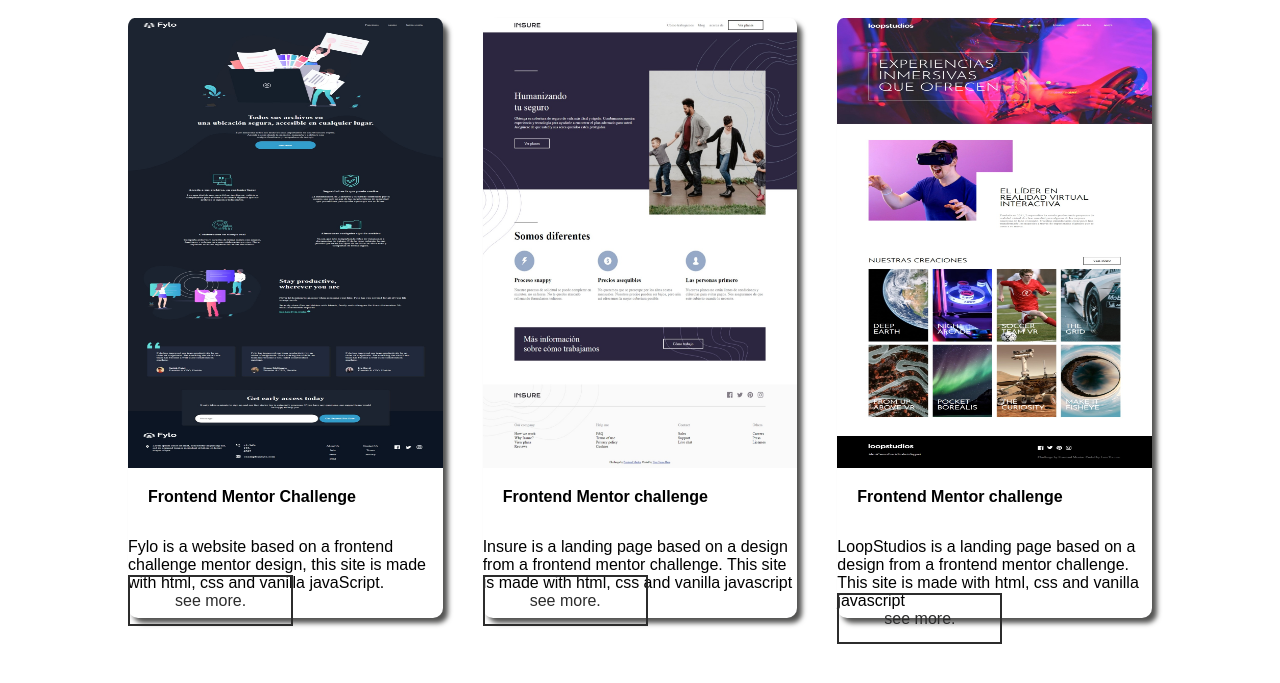
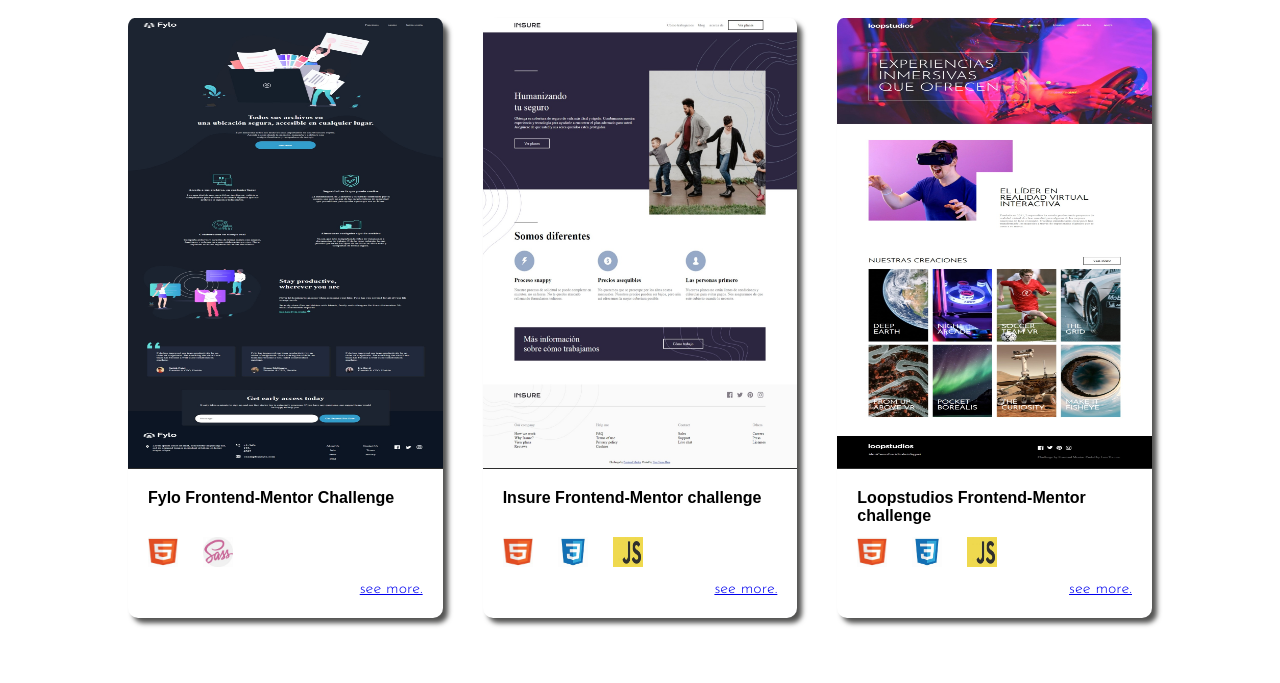
Before and after one commit to LuisTormes18/porfolio2.0, a plain HTML site: page assets/others.html in a window 1280 px wide. Shown: the part 97-780 px from the top of the page. Drawn offline with Linux system fonts and the light colour scheme.

Commit message:
modificando la pagina otros proyectos

```diff
--- a/assets/css/style.css
+++ b/assets/css/style.css
@@ -428,7 +428,9 @@ html {
     min-width: 100%;
   }
 }
-
+.card-footer{
+  border-top: 1px solid var(--bacground_color_principal);
+}
 .card-skills {
   height: 30px;
   display: flex;
--- a/assets/others.html
+++ b/assets/others.html
@@ -2,10 +2,15 @@
 <html lang="en">
 <head>
 	<meta charset="UTF-8">
-	<meta name="viewport" content="width=device-width, initial-scale=1.0">
+	<meta
+      name="viewport"
+      content="width=device-width, initial-scale=1.0, maximum-scale=5"
+    />
+    <meta name="description" content="Portfolio of luis tormes" />
 	<title>Luis Tormes | Projects</title>
+<link rel="stylesheet" type="text/css" href="./css/style.css">
+
 </head>
-<link rel="stylesheet" type="text/css" href="./css/style.css">
 <body>
 	<section id="session-3">
       <div class="header-session-3">
@@ -15,36 +20,61 @@
         >
       </div>
       <div class="cards">
-        <div class="card">
+         <div class="card">
           <div class="card-img">
             <img src="./img/fylo.jpeg" alt="" />
           </div>
+          <div class="card-footer">
+            <div class="card-title">
+              <h2>Fylo Frontend-Mentor Challenge</h2>
+            </div>
+            <ul class="card-skills">
+              <li>
+                <img src="./img/skills/html.jpg" alt="" />
+              </li>
+              <li>
+                <img src="./img/skills/sass.jpg" alt="" />
+              </li>
+            </ul>
 
-          <div class="card-body">
-            <div class="card-title"><h2>Frontend Mentor Challenge</h2></div>
-            <div class="card-text">
-              <p>
-                Fylo is a website based on a frontend challenge mentor design,
-                this site is made with html, css and vanilla javaScript.
-              </p>
+            <div class="card-btn">
+              <a
+                href="https://lt-fylo.netlify.app"
+                target="_blank"
+                rel="noreferrer"
+                >see more.</a
+              >
             </div>
-            <div class="btn"><a href="https://lt-fylo.netlify.app" target="_blank">see more.</a></div>
           </div>
         </div>
+
         <div class="card">
           <div class="card-img">
             <img src="./img/insure.jpeg" alt="" />
           </div>
-
-          <div class="card-body">
-            <div class="card-title"><h2>Frontend Mentor challenge</h2></div>
-            <div class="card-text">
-              <p>
-              Insure is a landing page based on a design from a frontend mentor challenge. This site is made with html, css and vanilla javascript
-
-              </p>
+          <div class="card-footer">
+            <div class="card-title">
+              <h2>Insure Frontend-Mentor challenge</h2>
             </div>
-            <div class="btn"><a href="https://lt-insure.netlify.app"  target="_blank">see more.</a></div>
+            <ul class="card-skills">
+              <li>
+                <img src="./img/skills/html.jpg" alt="" />
+              </li>
+              <li>
+                <img src="./img/skills/css.jpg" alt="" />
+              </li>
+              <li>
+                <img src="./img/skills/js.jpg" alt="" />
+              </li>
+            </ul>
+            <div class="card-btn">
+              <a
+                href="https://lt-insure.netlify.app"
+                target="_blank"
+                rel="noreferrer"
+                >see more.</a
+              >
+            </div>
           </div>
         </div>
 
@@ -53,14 +83,29 @@
             <img src="./img/loopstudios.jpeg" alt="" />
           </div>
 
-          <div class="card-body">
-            <div class="card-title"><h2>Frontend Mentor challenge</h2></div>
-            <div class="card-text">
-              <p>
-               LoopStudios is a landing page based on a design from a frontend mentor challenge. This site is made with html, css and vanilla javascript
-              </p>
+          <div class="card-footer">
+            <div class="card-title">
+              <h2>Loopstudios Frontend-Mentor challenge</h2>
             </div>
-            <div class="btn"><a href="https://lt-loopstudios.netlify.app"  target="_blank">see more.</a></div>
+            <ul class="card-skills">
+              <li>
+                <img src="./img/skills/html.jpg" alt="" />
+              </li>
+              <li>
+                <img src="./img/skills/css.jpg" alt="" />
+              </li>
+              <li>
+                <img src="./img/skills/js.jpg" alt="" />
+              </li>
+            </ul>
+            <div class="card-btn">
+              <a
+                href="https://lt-loopstudios.netlify.app"
+                target="_blank"
+                rel="noreferrer"
+                >see more.</a
+              >
+            </div>
           </div>
         </div>
       </div>
```
Also changed, not shown: index.html (+5 -3 lines).
